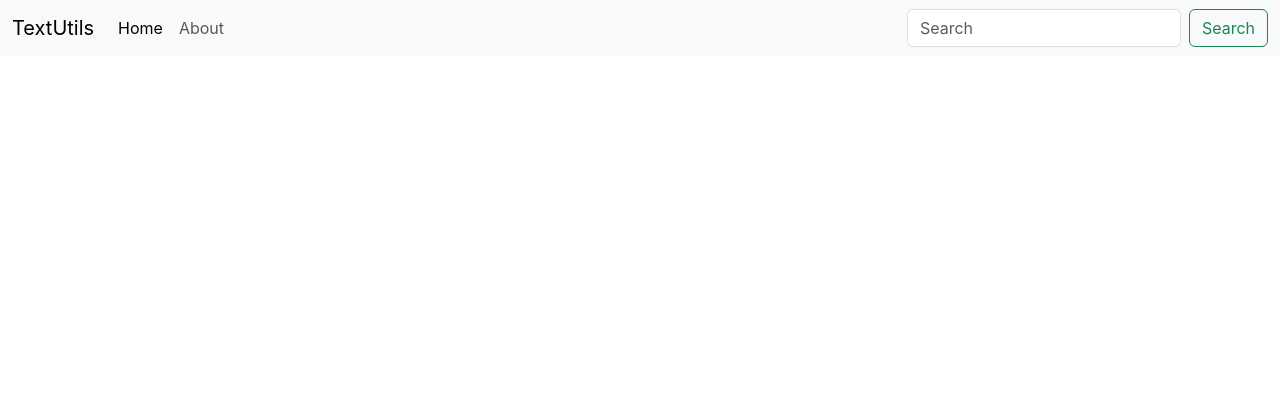
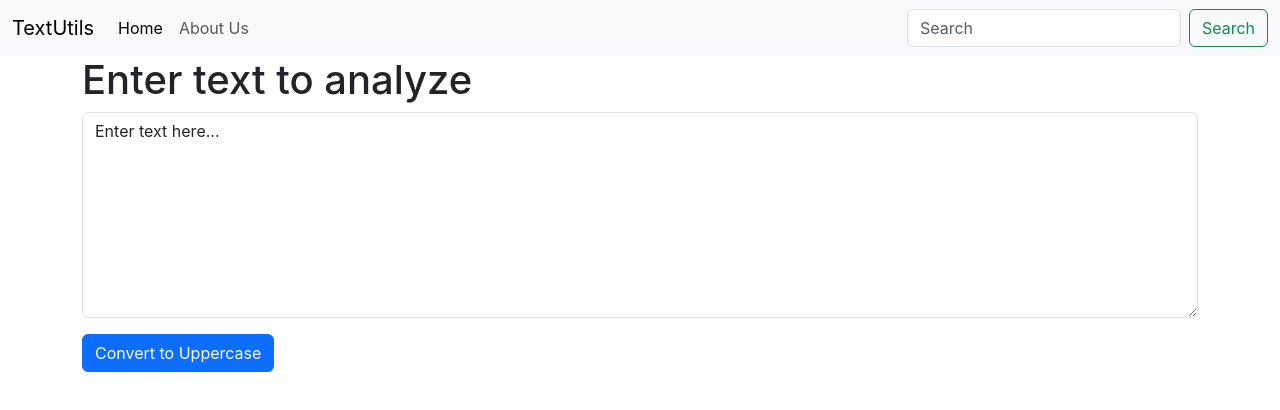
Before and after one commit to abhidjango-py/reactnew, a React (Create React App) app: page / in a window 1280 px wide. Shown: the top 410 px of the page. Built offline with nearby package versions, Linux system fonts and the light colour scheme.

Commit message:
uppercase functionality added

```diff
--- /dev/null
+++ b/module2.mjs
@@ -0,0 +1,5 @@
+import dza, { a, c, d } from "./module1.mjs";
+console.log(dza);
+console.log(a);
+console.log(d);
+console.log(c);
--- a/src/App.js
+++ b/src/App.js
@@ -1,54 +1,16 @@
 import logo from "./logo.svg";
 import "./App.css";
-
+import NavBar from "./components/NavBar";
+import TextForm from "./components/TextForm";
 import React from "react";
 
 function App() {
   return (
     <>
-      <nav className="navbar navbar-expand-lg bg-body-tertiary">
-        <div className="container-fluid">
-          <a className="navbar-brand" href="/">
-            TextUtils
-          </a>
-          <button
-            className="navbar-toggler"
-            type="button"
-            data-bs-toggle="collapse"
-            data-bs-target="#navbarSupportedContent"
-            aria-controls="navbarSupportedContent"
-            aria-expanded="false"
-            aria-label="Toggle navigation"
-          >
-            <span className="navbar-toggler-icon"></span>
-          </button>
-          <div className="collapse navbar-collapse" id="navbarSupportedContent">
-            <ul className="navbar-nav me-auto mb-2 mb-lg-0">
-              <li className="nav-item">
-                <a className="nav-link active" aria-current="page" href="/">
-                  Home
-                </a>
-              </li>
-              <li className="nav-item">
-                <a className="nav-link" href="/">
-                  About
-                </a>
-              </li>
-            </ul>
-            <form className="d-flex" role="search">
-              <input
-                className="form-control me-2"
-                type="search"
-                placeholder="Search"
-                aria-label="Search"
-              />
-              <button className="btn btn-outline-success" type="submit">
-                Search
-              </button>
-            </form>
-          </div>
-        </div>
-      </nav>
+      <NavBar title="TextUtils" aboutText="About Us" />
+      <div className="container">
+        <TextForm heading="Enter text to analyze" />
+      </div>
     </>
   );
 }
--- /dev/null
+++ b/src/components/NavBar.js
@@ -0,0 +1,60 @@
+import React from "react";
+import PropTypes from "prop-types";
+export default function NavBar(props) {
+  return (
+    <div>
+      <nav className="navbar navbar-expand-lg bg-body-tertiary">
+        <div className="container-fluid">
+          <a className="navbar-brand" href="/">
+            {props.title}
+          </a>
+          <button
+            className="navbar-toggler"
+            type="button"
+            data-bs-toggle="collapse"
+            data-bs-target="#navbarSupportedContent"
+            aria-controls="navbarSupportedContent"
+            aria-expanded="false"
+            aria-label="Toggle navigation"
+          >
+            <span className="navbar-toggler-icon"></span>
+          </button>
+          <div className="collapse navbar-collapse" id="navbarSupportedContent">
+            <ul className="navbar-nav me-auto mb-2 mb-lg-0">
+              <li className="nav-item">
+                <a className="nav-link active" aria-current="page" href="/">
+                  Home
+                </a>
+              </li>
+              <li className="nav-item">
+                <a className="nav-link" href="/">
+                  {props.aboutText}
+                </a>
+              </li>
+            </ul>
+            <form className="d-flex" role="search">
+              <input
+                className="form-control me-2"
+                type="search"
+                placeholder="Search"
+                aria-label="Search"
+              />
+              <button className="btn btn-outline-success" type="submit">
+                Search
+              </button>
+            </form>
+          </div>
+        </div>
+      </nav>
+    </div>
+  );
+}
+
+NavBar.propTypes = {
+  title: PropTypes.string.isRequired,
+  aboutText: PropTypes.string.isRequired,
+};
+// NavBar.defaultProps = {
+//   title: "Title likho",
+//   aboutText: "About likho",
+// };
--- /dev/null
+++ b/src/components/TextForm.js
@@ -0,0 +1,31 @@
+import React, { useState } from "react";
+
+export default function TextForm(props) {
+  const handleUpClick = () => {
+    console.log("Uppercase was clicked" + text);
+    let newText = text.toUpperCase();
+    setText(newText);
+  };
+  const handleOnChange = (event) => {
+    console.log("onchange");
+    setText(event.target.value); //sets value or key you press
+  };
+  const [text, setText] = useState("Enter text here... ");
+  return (
+    <div>
+      <h1>{props.heading}</h1>
+      <div className="mb-3">
+        <textarea
+          className="form-control"
+          id="myBox"
+          value={text}
+          rows="8"
+          onChange={handleOnChange}
+        ></textarea>
+      </div>
+      <button className="btn btn-primary" onClick={handleUpClick}>
+        Convert to Uppercase
+      </button>
+    </div>
+  );
+}
```
Also changed, not shown: module1.mjs (added, +8 -0 lines).
